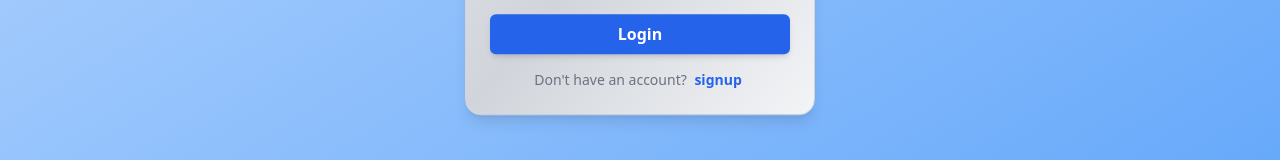
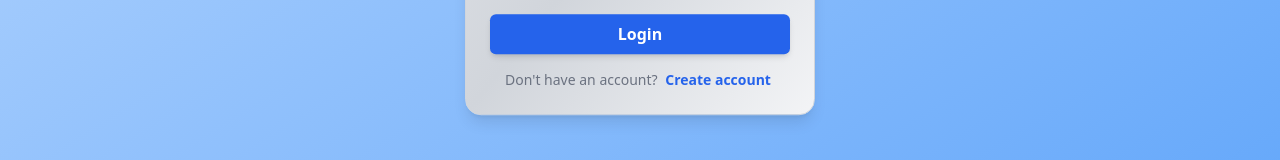
Before and after one commit to Varad80076/AuthAppLogin, a React (Vite) app in the folder Frontend/Login/: page / in a window 1280 px wide. Shown: the part 515-675 px from the top of the page. Built offline with nearby package versions, Linux system fonts and the light colour scheme; no server answers.

Commit message:
update create acc

```diff
--- a/Frontend/Login/src/Component/Login.jsx
+++ b/Frontend/Login/src/Component/Login.jsx
@@ -267,8 +267,8 @@ function Login() {
                         </p>
                      </div>
 
-                     <Link className="ml-20 text-center" onClick={handleForgotClick}>
-                        <span className="mr-1">Forget</span>
+                     <Link className="ml-20 text-center " onClick={handleForgotClick}>
+                        <span className="mr-1 ">Forget</span>
                         <span className="text-blue-600 ">Password ?</span>
                      </Link>
                      <button
@@ -289,7 +289,7 @@ function Login() {
                         <Link
                            to={"/signup"}
                            className="text-blue-600 hover:underline font-semibold px-1">
-                           signup
+                           Create account
                         </Link>
                      </span>
                   </ul>
--- a/Frontend/Login/src/Component/SignUp.jsx
+++ b/Frontend/Login/src/Component/SignUp.jsx
@@ -106,7 +106,7 @@ function SignUp() {
          {isSignUp ? (
             <div className="w-[350px] h-fit m-5 p-6 justify-center flex flex-col border border-gray-300 shadow-lg bg-gradient-to-br from-gray-200 via-gray-300 to-gray-100 rounded-2xl gap-6 transition-all duration-300 hover:shadow-2xl animate-floating">
                <h1 className="text-gray-800 text-3xl font-bold text-center mb-2">
-                  Sign Up Form
+                  Create Account
                </h1>
                <form onSubmit={collectData} className="animate-slide-up">
                   <ul className="flex flex-col flex-wrap items-start justify-center gap-4">
```
